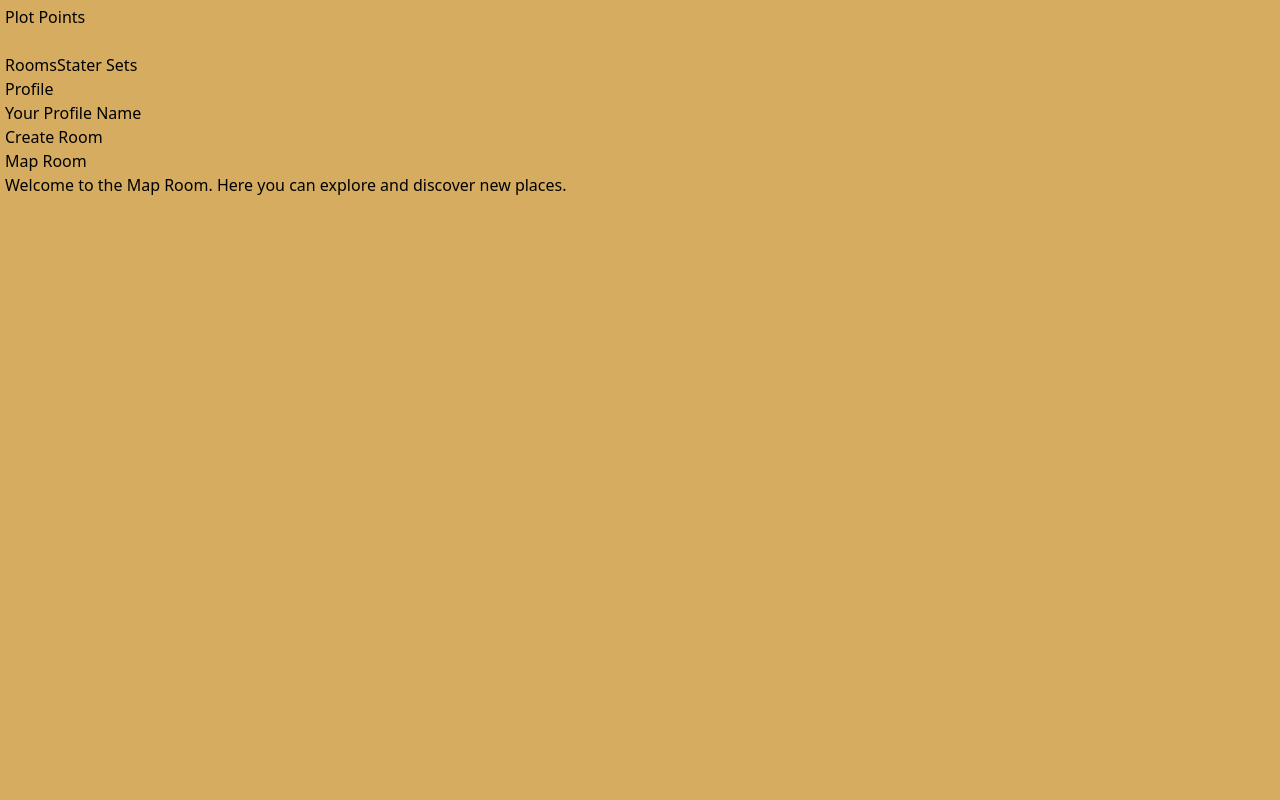
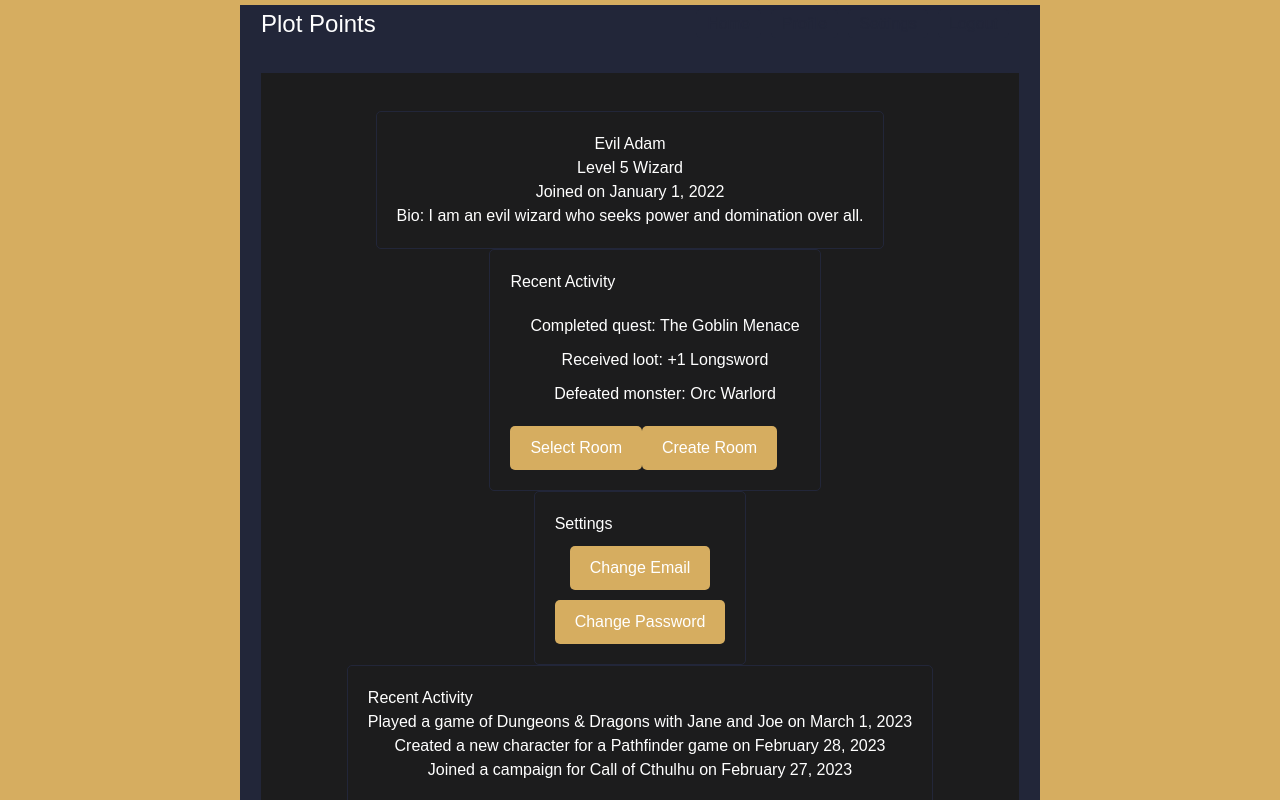
Before and after one commit to adamtwright7/capstone-frontend, a React (Vite) app: page /Profile in a window 1280 px wide. Shown: the top 800 px of the page. Built offline with nearby package versions, Linux system fonts and the light colour scheme.

Commit message:
profile update
what i have so far

```diff
--- /dev/null
+++ b/src/Pages/ProfilePage.css
@@ -0,0 +1,310 @@
+/* General Styles */
+* {
+  box-sizing: border-box;
+}
+
+body {
+  font-family: Arial, sans-serif;
+  font-size: 16px;
+  line-height: 1.5;
+  margin: 5px;
+  padding: 5px;
+  background-color: #1c1c1d;
+  color: #fff;
+  background: #222639;
+  width: 100%;
+  align-items: center;
+}
+
+a {
+  color: inherit;
+  text-decoration: none;
+}
+
+ul {
+  list-style: none;
+  margin: 0;
+  padding: 0;
+}
+
+/* Container Styles */
+.container {
+  margin: 0 auto;
+  width: 100%;
+  padding: 40px;
+  background-color: #222639;
+}
+
+/* Header Styles */
+.header {
+  align-items: center;
+  display: flex;
+  justify-content: space-between;
+}
+
+.logo {
+  font-size: 24px;
+  margin: 0;
+  color: #d6ad60;
+  background-color: #222639;
+}
+
+.nav ul {
+  display: flex;
+}
+
+.nav li {
+  margin-left: 20px;
+}
+
+.nav a {
+  color: #d6ad60;
+  background-color: #222639;
+}
+
+/* Main Styles */
+.main {
+  display: flex;
+  justify-content: space-between;
+  margin-top: 20px;
+}
+
+.profile {
+  display: flex;
+  flex-direction: column;
+  align-items: center;
+  border: 2px solid #d6ad60;
+  padding: 20px;
+  border-radius: 10px;
+  background-color: #222639;
+}
+
+.profile-image {
+  border-radius: 50%;
+  overflow: hidden;
+  margin-bottom: 20px;
+}
+
+.profile-image img {
+  width: 150px;
+  height: 150px;
+  object-fit: cover;
+}
+
+.profile-info {
+  text-align: center;
+}
+
+.stats {
+  margin-left: 50px;
+  border: 2px solid #d6ad60;
+  padding: 20px;
+  border-radius: 10px;
+}
+
+.stats h3 {
+  margin-top: 0;
+}
+
+.stats ul {
+  display: flex;
+  flex-wrap: wrap;
+}
+
+.stats li {
+  width: 50%;
+  margin-bottom: 10px;
+}
+
+.stats li strong {
+  display: inline-block;
+  width: 120px;
+  color: #d6ad60;
+}
+
+.activity {
+  margin-left: 50px;
+  flex-grow: 1;
+  border: 2px solid #d6ad60;
+  padding: 20px;
+  border-radius: 10px;
+}
+
+.activity h3 {
+  margin-top: 0;
+}
+
+.activity ul {
+  margin-top: 20px;
+  padding-left: 20px;
+}
+
+.activity li {
+  margin-bottom: 10px;
+}
+
+.create-room-button {
+  background-color: #d6ad60;
+  color: #fff;
+  border: none;
+  border-radius: 5px;
+  padding: 10px 20px;
+  font-size: 16px;
+  cursor: pointer;
+  transition: background-color 0.3s ease;
+}
+
+.create-room-button:hover {
+  background-color: #222639;
+}
+
+.room-button {
+  background-color: #d6ad60;
+  color: #fff;
+  border: none;
+  border-radius: 5px;
+  padding: 10px 20px;
+  font-size: 16px;
+  cursor: pointer;
+  transition: background-color 0.3s ease;
+}
+
+.room-button:hover {
+  background-color: #222639;
+}
+
+/* Footer Styles */
+.footer {
+  margin-top: 50px;
+  text-align: center;
+  color: #d6ad60;
+}
+
+/* Color Variables */
+:root {
+  --bg-color: #1c1c1d;
+  --gold-accents: #d6ad60;
+  --blue-secondary: #222639;
+}
+
+/* Responsive Styles */
+@media (max-width: 768px) {
+  .main {
+    flex-direction: column;
+  }
+
+  .profile {
+    margin-bottom: 20px;
+  }
+
+  .stats {
+    margin-left: 0;
+  }
+
+  .activity {
+    margin-left: 0;
+  }
+}
+
+.container {
+  max-width: 800px;
+  margin: 0 auto;
+  padding: 0 20px;
+  border: 1px solid #222639;
+}
+
+.header {
+  display: flex;
+  justify-content: space-between;
+  align-items: center;
+  margin-bottom: 20px;
+  border-bottom: 1px solid #222639;
+  padding-bottom: 10px;
+}
+
+.header h1 {
+  font-size: 24px;
+}
+
+.nav a {
+  margin-right: 10px;
+  color: #222639;
+  text-decoration: none;
+  border: 1px solid #222639;
+  padding: 5px 10px;
+  border-radius: 5px;
+}
+
+.nav a:hover {
+  color: #d6ad60;
+  background-color: #222639;
+}
+
+.main {
+  display: flex;
+  flex-wrap: wrap;
+}
+
+.profile-info {
+  flex: 1;
+  margin-right: 20px;
+  border: 1px solid #222639;
+  padding: 20px;
+  border-radius: 5px;
+}
+
+.stats {
+  flex: 1;
+  margin-right: 20px;
+  border: 1px solid #222639;
+  padding: 20px;
+  border-radius: 5px;
+}
+
+.activity {
+  flex: 1;
+  margin-right: 20px;
+  border: 1px solid #222639;
+  padding: 20px;
+  border-radius: 5px;
+}
+
+.room-button {
+  background-color: #d6ad60;
+  color: #fff;
+  border: none;
+  padding: 10px 20px;
+  border-radius: 5px;
+  cursor: pointer;
+  margin-top: 10px;
+}
+
+.settings {
+  flex: 1;
+  border: 1px solid #222639;
+  padding: 20px;
+  border-radius: 5px;
+}
+
+.settings ul {
+  list-style: none;
+  padding: 0;
+}
+
+.change-email-button,
+.change-password-button {
+  background-color: #d6ad60;
+  color: #fff;
+  border: none;
+  padding: 10px 20px;
+  border-radius: 5px;
+  cursor: pointer;
+  margin-top: 10px;
+}
+
+.recent-activity {
+  flex: 2;
+  border: 1px solid #222639;
+  padding: 20px;
+  border-radius: 5px;
+}
--- a/src/Pages/ProfilePage.jsx
+++ b/src/Pages/ProfilePage.jsx
@@ -1,83 +1,74 @@
 import React from "react";
+import "./ProfilePage.css";
 import { Link } from "react-router-dom";
 
 const ProfilePage = () => {
   return (
-    <div>
-      <div className="mainContainer bg-stone-900">
-        <div class="container mx-auto px-4 bg-stone-900">
-          <nav class="flex items-center justify-between flex-wrap bg-goldAccents p-6">
-            <div class="flex items-center flex-shrink-0 text-gray-600 mr-6">
-              <span class="font-semibold text-xl tracking-tight">
-                Plot Points
-              </span>
-            </div>
-            <div class="block lg:hidden">
-              <button class="flex items-center px-3 py-2 border rounded text-gray-600 border-gray-600 hover:text-white hover:border-white">
-                <svg
-                  class="fill-current h-3 w-3"
-                  viewBox="0 0 20 20"
-                  xmlns="http://www.w3.org/2000/svg"
-                >
-                  <title>Menu</title>
-                  <path d="M0 3h20v2H0V3zm0 6h20v2H0V9zm0 6h20v2H0v-2z" />
-                </svg>
+    <div className="container">
+      <div className="header">
+        <h1>Plot Points</h1>
+        <div className="nav">
+          <a href="#">Home</a>
+          <a href="#">Profile</a>
+          <a href="#">Settings</a>
+          <a href="#">Logout</a>
+        </div>
+      </div>
+      <div className="main">
+        <div className="profile-info">
+          {/* <img src="profile-pic.png" alt="Profile Picture"> */}
+          <h2>Evil Adam</h2>
+          <p>Level 5 Wizard</p>
+          <p>Joined on January 1, 2022</p>
+          <p>
+            Bio: I am an evil wizard who seeks power and domination over all.
+          </p>
+        </div>
+        <div className="activity">
+          <h3>Recent Activity</h3>
+          <ul>
+            <li>
+              Completed quest: <a href="#">The Goblin Menace</a>
+            </li>
+            <li>
+              Received loot: <a href="#">+1 Longsword</a>
+            </li>
+            <li>
+              Defeated monster: <a href="#">Orc Warlord</a>
+            </li>
+          </ul>
+          <button className="room-button">Select Room</button>
+          <button className="create-room-button">Create Room</button>
+        </div>
+        <div className="settings">
+          <h3>Settings</h3>
+          <ul>
+            <li>
+              <button className="change-email-button">Change Email</button>
+            </li>
+            <li>
+              <button className="change-password-button">
+                Change Password
               </button>
-            </div>
-            <div class="w-full block flex-grow lg:flex lg:items-center lg:w-auto">
-              <div class="text-sm lg:flex-grow">
-                <a
-                  href="#responsive-header"
-                  class="block mt-4 lg:inline-block lg:mt-0 text-gray-600 hover:text-white mr-4"
-                >
-                  Rooms
-                </a>
-                <a
-                  href="#responsive-header"
-                  class="block mt-4 lg:inline-block lg:mt-0 text-gray-600 hover:text-white mr-4"
-                ></a>
-                <a
-                  href="#responsive-header"
-                  class="block mt-4 lg:inline-block lg:mt-0 text-gray-600 hover:text-white"
-                >
-                  Stater Sets
-                </a>
-              </div>
-              <div>
-                <a
-                  href="#"
-                  class="inline-block text-sm px-4 py-2 leading-none border rounded text-white border-white hover:border-transparent hover:text-teal-500 hover:bg-white mt-4 lg:mt-0"
-                >
-                  Profile
-                </a>
-              </div>
-            </div>
-          </nav>
+            </li>
+          </ul>
         </div>
-        <nav class="bg-white shadow-lg py-4">
-          <div class="max-w-7xl mx-auto px-4">
-            <div class="flex justify-between">
-              <div class="font-bold text-xl">Your Profile Name</div>
-
-              <a
-                href="#"
-                class="bg-blue-500 hover:bg-blue-600 text-white font-bold py-2 px-4 rounded-full"
-              >
-                Create Room
-              </a>
-            </div>
-          </div>
-        </nav>
-
-        <div class="flex justify-center items-center h-screen">
-          <div class="bg-gray-200 p-8 rounded-lg shadow-xl">
-            <h1 class="text-3xl font-bold mb-4">Map Room</h1>
-            <p class="text-gray-700">
-              Welcome to the Map Room. Here you can explore and discover new
-              places.
-            </p>
-          </div>
+        <div className="recent-activity">
+          <h3>Recent Activity</h3>
+          <ul>
+            <li>
+              Played a game of Dungeons & Dragons with Jane and Joe on March 1,
+              2023
+            </li>
+            <li>
+              Created a new character for a Pathfinder game on February 28, 2023
+            </li>
+            <li>Joined a campaign for Call of Cthulhu on February 27, 2023</li>
+          </ul>
         </div>
+      </div>
+      <div className="footer">
+        <p>&copy; 2023 An average table</p>
       </div>
     </div>
   );
```
